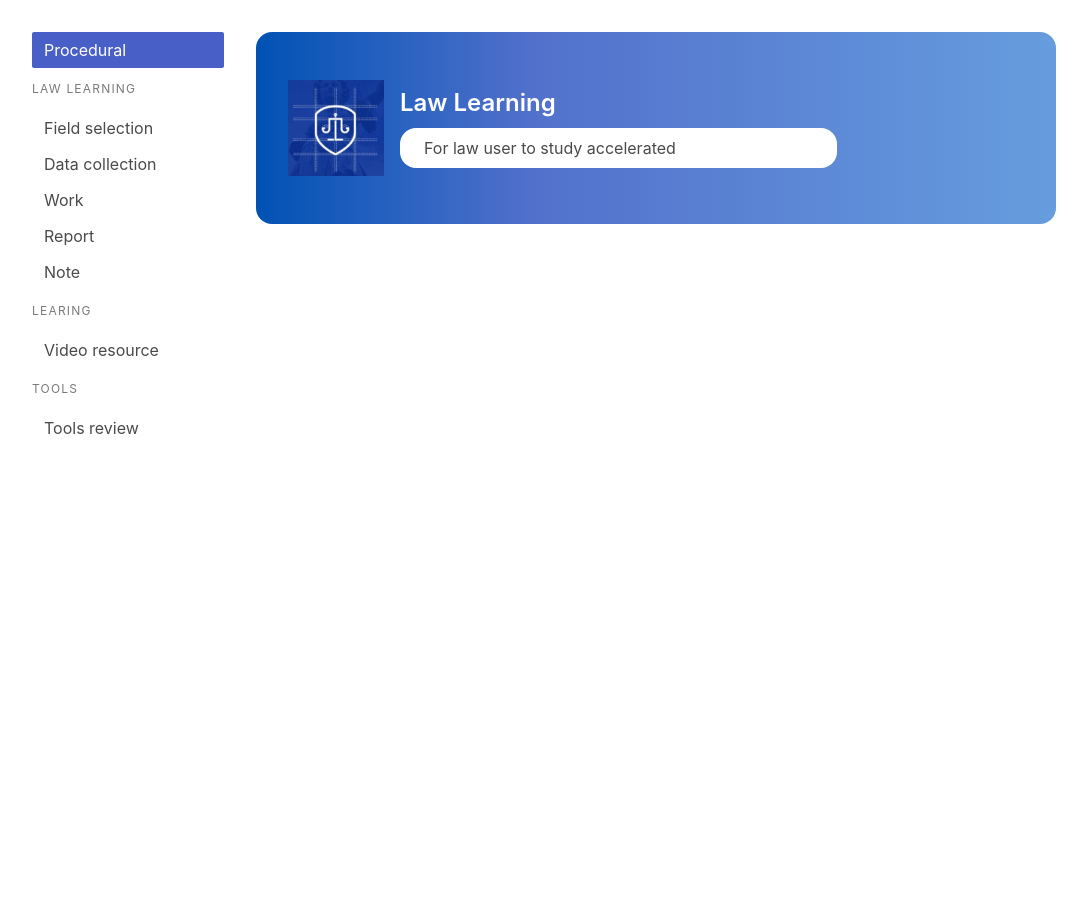
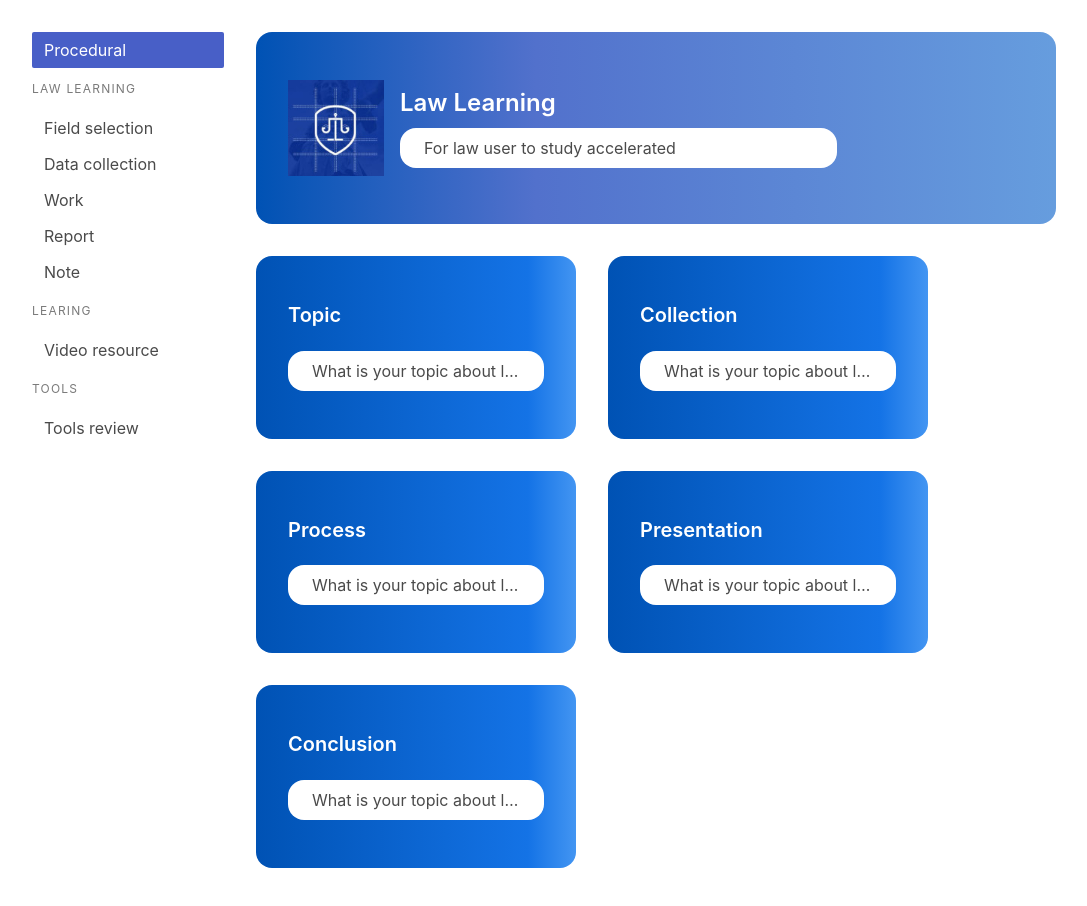
Before and after one commit to hsinpa/standard_procedural, a Next.js app: page /procedural in a window 1280 px wide. Shown: the top 906 px of the page, without its empty margins (0-1087 px from the left). Before the commit the page ends 800 px from the top, so only its background shows below. Built offline with nearby package versions, Linux system fonts and the light colour scheme.

Commit message:
Layout of home page

```diff
--- a/src/app/procedural/ShareProceduralComp.tsx
+++ b/src/app/procedural/ShareComponents.tsx
@@ -14,7 +14,7 @@ export function ShareSubjectComponent({image_path, topic, content} : {image_path
 export function ShareTopicComponent({topic, content} : {topic: string, content: string}) {
     return (
         <div className="topic_component">
-                <h2>{topic}</h2>
+                <h2 className="title is-5">{topic}</h2>
                 <p>{content}</p>
         </div>
     );
--- a/src/app/procedural/page.tsx
+++ b/src/app/procedural/page.tsx
@@ -1,9 +1,27 @@
-import {ShareSubjectComponent, ShareTopicComponent} from "./ShareProceduralComp";
-
+import {ShareSubjectComponent, ShareTopicComponent} from "./ShareComponents";
+import {PageDataJSON, GetSubjectComponent, SUBJECT_LAW_LEARNING} from '../../static_data';
 
 export default function DrawLawLearningPage() {
 
+    const cards_dom_list = [];
+    const page_data = GetSubjectComponent(SUBJECT_LAW_LEARNING);
+    const page_data_lens = (page_data?.topics == undefined) ? 0 : page_data.topics.length;
+
+    if (page_data != null && page_data.topics != null) {
+
+        for (let i = 0; i < page_data_lens; i++) {
+            cards_dom_list.push(<ShareTopicComponent topic={page_data.topics[i].title} content={page_data.topics[i].description}></ShareTopicComponent> );
+        }
+    }
+
     return (
-        <ShareSubjectComponent image_path="" topic="Law Learning" content="For law user to study accelerated"></ShareSubjectComponent>
+
+        <div>
+            <ShareSubjectComponent image_path="" topic="Law Learning" content="For law user to study accelerated"></ShareSubjectComponent>
+
+            <section>
+                {cards_dom_list}
+            </section>
+        </div>
     );
 }
--- a/src/static.data.ts
+++ b/src/static_data.ts
@@ -1,6 +1,6 @@
 import {UICategoryInterface, UITopicInterface, UISubjectInterface} from './data_structure';
 
-const SUBJECT_LAW_LEARNING = "law_learning";
+export const SUBJECT_LAW_LEARNING = "SUBJECT_LAW_LEARNING";
 
 const PageIDTable = Object.freeze({
     Law_Learning : "law_learning",
@@ -59,6 +59,8 @@ export function GetSubjectComponent(id: string) {
         return PageDataJSON[id];
     }
 
+    console.log(PageDataJSON)
+
     return null;
 }
 
--- a/styles/layout.scss
+++ b/styles/layout.scss
@@ -1,5 +1,10 @@
 body {
     padding: 1em;
+    display: flex;
+
+    @media screen and (max-width: 768px) {
+        display: block;
+    }
 
     aside {
         display: inline-block;
--- a/styles/share_component.scss
+++ b/styles/share_component.scss
@@ -9,6 +9,8 @@
     background: linear-gradient(90deg, rgba(0,82,180,1) 0%, rgba(82,113,204,1) 35%, rgba(102,157,222,1) 100%);
     border-radius: 1em;
     width: 50em;
+
+    margin-bottom: 1em;
 
     img {
         max-width: 6em;
@@ -39,6 +41,32 @@
 }
 
 .topic_component {
+    border-radius: 1em;
 
+    padding: 3rem 2rem;
+    background: rgb(0,82,180);
+    background: linear-gradient(90deg, rgba(0,82,180,1) 0%, rgba(20,115,230,1) 85%, rgba(67,149,242,1) 100%);
+    max-width: 20em;
 
+    display: inline-block;
+    margin: 1em 2em 1em 0em;
+
+    @media screen and (max-width: 768px) {
+        display: block;
+    }
+
+    h2 {
+        color: white;
+        margin-bottom: 0.5em;
+    }
+
+    p {
+        background-color: white;
+        border-radius: 1em;
+        padding: 0.5em 1.5em;
+
+        text-overflow: ellipsis;
+        white-space: nowrap;
+        overflow: hidden;
+    }
 }
```
